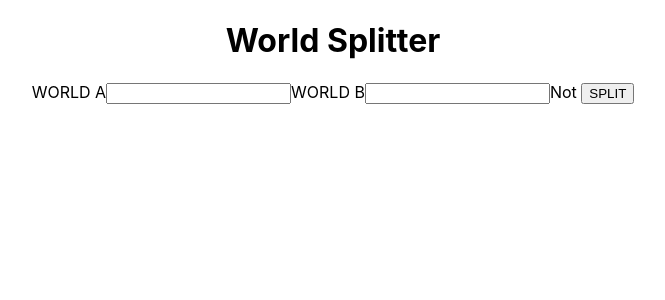
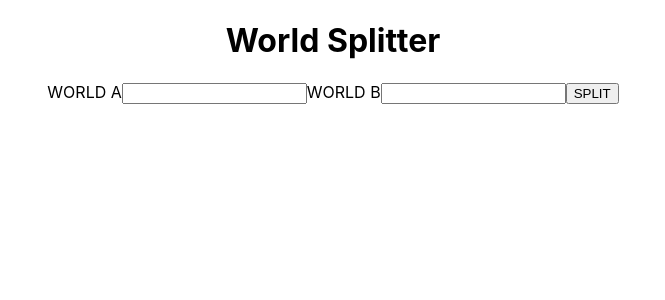
Before and after one commit to travisk-codes/world-splitter, a React (Create React App) app: page / in a window 1280 px wide. Shown: the top 300 px of the page, without its empty margins (307-972 px from the left). Built offline with nearby package versions, Linux system fonts and the light colour scheme.

Commit message:
Show result only when input is not empty

```diff
--- a/src/App.js
+++ b/src/App.js
@@ -4,6 +4,7 @@ import './App.css'
 function App() {
 	const [randomBoolean, setrandomBoolean] = useState(0)
 	const [isLoading, setIsLoading] = useState(false)
+	const [result, setResult] = useState('')
 	const [inputA, setInputA] = useState('')
 	const [inputB, setInputB] = useState('')
 
@@ -20,8 +21,25 @@ function App() {
 				setrandomBoolean(1)
 			}
 			setIsLoading(false)
+			getResult()
 		} catch (e) {
 			console.error(e.name, e.message)
+		}
+	}
+
+	const getResult = () => {
+		if (!inputA && !inputB) {
+			setResult('')
+			return
+		}
+		if (randomBoolean) {
+			setResult(inputA)
+		} else {
+			if (inputB) {
+				setResult(inputB)
+			} else {
+				setResult('Not ' + inputA)
+			}
 		}
 	}
 
@@ -40,8 +58,7 @@ function App() {
 					onChange={(e) => setInputB(e.target.value)}
 				/>
 			</label>
-			{isLoading ? 'Loading...' : ''}
-			{randomBoolean ? inputA : inputB ? inputB : 'Not ' + inputA}
+			{isLoading ? 'Splitting the Universe...' : result}
 			<button onClick={fetchrandomBoolean}>SPLIT</button>
 		</div>
 	)
```
